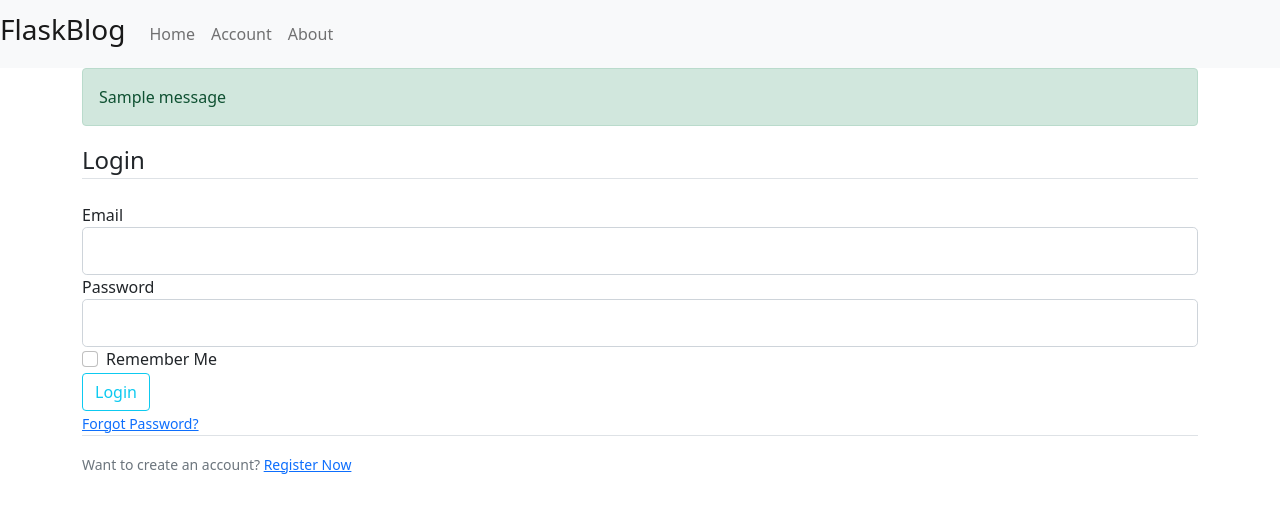
After one commit to lucas-campelo/flask-blog, a Flask app: page /login in a window 1280 px wide. The commit adds this page. Shown: the top 513 px of the page. Run offline with Flask 2, Linux system fonts and the light colour scheme; one stand-in notice (Sample message) is shown.

Commit message:
New templates and changes

```diff
--- a/templates/layout.html
+++ b/templates/layout.html
@@ -15,7 +15,7 @@
 
     <div class="navbar navbar-expand-md navbar-light bg-light" role="navigation">
         <div class="navbar-brand">
-            <h3>FlaskBlog</h3>
+            <h3 class="ml-2">FlaskBlog</h3>
         </div>
         <button class="navbar-toggler" type="button" data-bs-toggle="collapse" data-bs-target="#navbarNav" aria-controls="navbarNav" aria-expanded="false" aria-label="Toggle navigation">
             <span class="navbar-toggler-icon"></span>
@@ -36,6 +36,15 @@
     </div>
 
     <div class="container">
+        {% with messages = get_flashed_messages(with_categories=true) %}
+            {% if messages %}
+                {% for category, message in messages %}
+                    <div class="alert alert-{{ category }}">
+                        {{ message }}
+                    </div>
+                {% endfor %}
+            {% endif %}
+        {% endwith %}
         {% block content %}{% endblock %}
     </div>
 
--- /dev/null
+++ b/templates/login.html
@@ -0,0 +1,54 @@
+{% extends "layout.html" %}
+{% block content %}
+    <div>
+        <form method="POST" action="">
+            {{ form.hidden_tag() }}
+            <fieldset class="form-group">
+                <legend class="border-bottom mb-4">Login</legend>
+                <div>
+                    {{ form.email.label(class="form-control-label") }}
+
+                    {% if form.email.errors %}
+                        {{ form.email(class="form-control form-control-lg is-invalid") }}
+                        <div class="invalid-feedback">
+                            {% for error in form.email.errors %}
+                                <span>{{ error }}</span>
+                            {% endfor %}
+                        </div>
+                    {% else %}
+                        {{ form.email(class="form-control form-control-lg") }}
+                    {% endif %}
+                </div>
+                <div>
+                    {{ form.password.label(class="form-control-label") }}
+
+                    {% if form.password.errors %}
+                        {{ form.password(class="form-control form-control-lg is-invalid") }}
+                        <div class="invalid-feedback">
+                            {% for error in form.password.errors %}
+                                <span>{{ error }}</span>
+                            {% endfor %}
+                        </div>
+                    {% else %}
+                        {{ form.password(class="form-control form-control-lg") }}
+                    {% endif %}
+                </div>
+                <div class="form-check">
+                    {{ form.remember(class="form-check-input") }}
+                    {{ form.remember.label(class="form-check-label") }}
+                </div>
+            </fieldset>
+            <div>
+                {{ form.submit(class="btn btn-outline-info") }}
+            </div>
+            <small class="text-muted ml-2">
+                <a href="#">Forgot Password?</a>
+            </small>
+        </form>
+    </div>
+    <div class="border-top pt-3">
+        <small class="text-muted">
+            Want to create an account? <a href="{{ url_for('register') }}">Register Now</a>
+        </small>
+    </div>
+{% endblock %}
```
Also changed, not shown: templates/register.html (added, +74 -0 lines).
